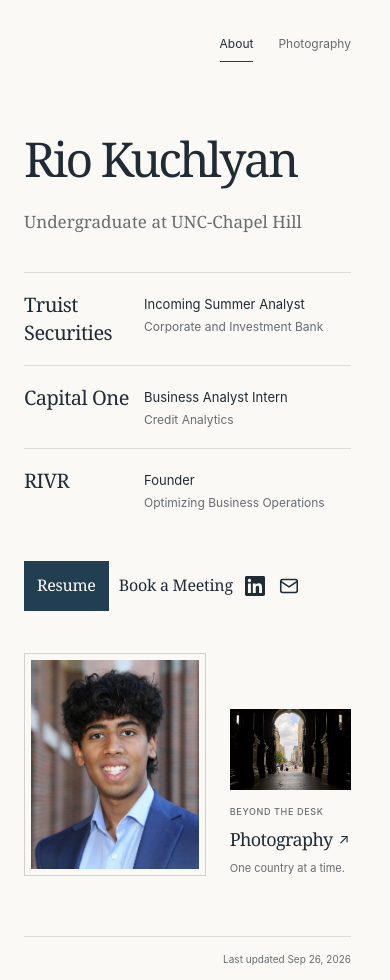
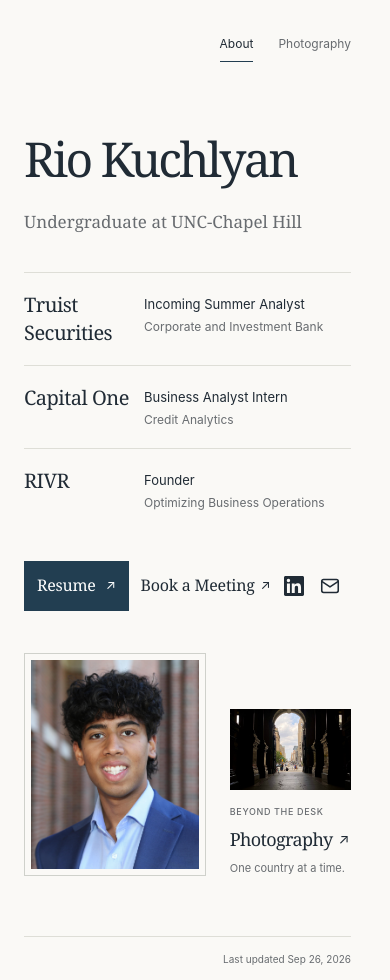
Before and after one commit to riokuchlyan/PortfolioWebsite, a Next.js app: page / in a window 390 px wide. Built offline with nearby package versions, Linux system fonts and the light colour scheme.

Commit message:
Restore contact link spacing before GitHub button

```diff
--- a/app/globals.css
+++ b/app/globals.css
@@ -66,7 +66,7 @@
 .experience-row dt { font-family: var(--serif); font-size: 20px; line-height: 1.4; letter-spacing: -0.025em; }
 .experience-row dd { font-size: 14px; padding-top: 3px; }
 .experience-detail { display: block; font-size: 13px; color: var(--ink-dim); margin-top: 3px; }
-.hero-actions { display: flex; align-items: center; flex-wrap: nowrap; gap: 26px; margin-top: 36px; }
+.hero-actions { display: flex; align-items: center; flex-wrap: wrap; gap: 26px; margin-top: 36px; }
 .btn { display: inline-flex; align-items: center; justify-content: center; gap: 27px; min-height: 48px; padding: 13px 21px; background: var(--accent); color: #fff; border: 1px solid var(--accent); font-family: var(--sans); font-size: 12px; transition: background-color 180ms ease, border-color 180ms ease; }
 .btn:hover { background: #142c3e; border-color: #142c3e; }
 .btn span, .text-link span, .preview-title > span { display: inline-block; transition: transform 180ms ease; }
@@ -149,7 +149,7 @@
   .experience-row { grid-template-columns: 95px 1fr; gap: 12px; }
   .experience-row dt { font-size: 18px; }
   .experience-row dd { font-size: 13px; }
-  .hero-actions { gap: 12px; }
+  .hero-actions { gap: 18px; }
   .btn { padding: 12px 16px; gap: 18px; }
   .photography-preview { gap: 15px; }
   .preview-photo { width: 55px; }
@@ -168,7 +168,7 @@
   .experience-row { grid-template-columns: 108px 1fr; padding: 18px 0; }
   .experience-row dt { font-size: 20px; }
   .experience-detail { font-size: 12px; }
-  .hero-actions { gap: 10px; margin-top: 30px; }
+  .hero-actions { gap: 12px; margin-top: 30px; }
   .hero-actions .btn { gap: 10px; padding-inline: 12px; }
   .hero-visual { display: grid; grid-template-columns: minmax(0, 1.5fr) minmax(0, 1fr); width: 100%; max-width: 360px; margin: 0 auto; gap: 24px; align-items: end; padding: 0; }
   .photography-preview { flex-direction: column; align-items: stretch; gap: 15px; padding: 0; }
@@ -189,9 +189,6 @@
   .lightbox { width: calc(100% - 24px); max-height: calc(100svh - 24px); }
   .lightbox-content { padding: 10px 16px 12px; }
   .lightbox-image { height: 60svh; }
-}
-@media (max-width: 400px) {
-  .hero-actions .btn > span, .hero-actions .text-link > span { display: none; }
 }
 @media (max-width: 360px) {
   .hero-actions { gap: 8px; }
```
